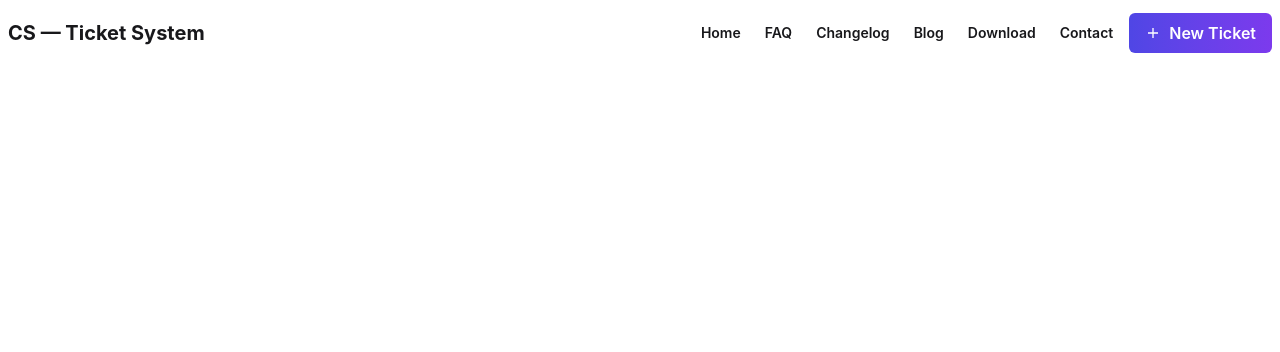
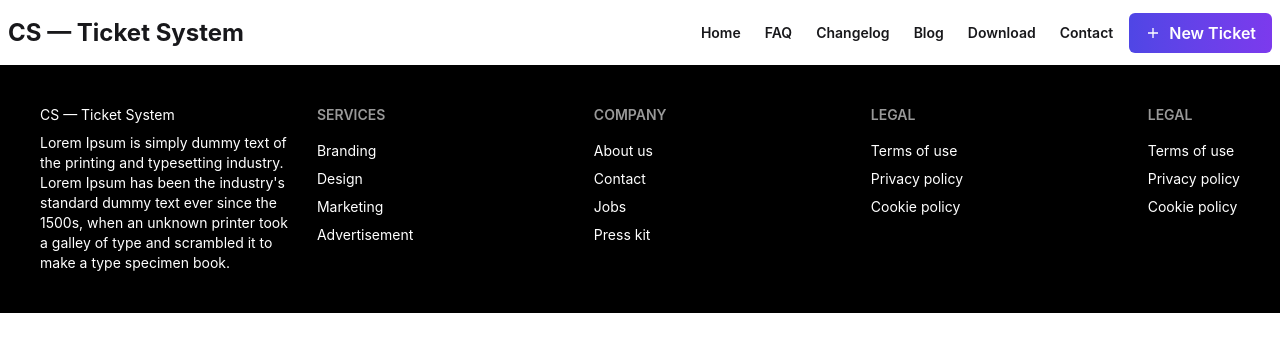
Before and after one commit to Web-hero-Dinajpur/Mission-assigmment-Progress, a React (Vite) app: page / in a window 1280 px wide. Shown: the top 352 px of the page. Built offline with nearby package versions, Linux system fonts and the light colour scheme.

Commit message:
footer section commit

```diff
--- a/src/App.jsx
+++ b/src/App.jsx
@@ -1,4 +1,5 @@
 import './App.css'
+import Footer from './Components/Shared/Footer/Footer'
 import Navbar from './Components/Shared/Navbar.jsx/Navbar'
 function App() {
 
@@ -8,6 +9,7 @@ function App() {
       <div className='w-[1280px] mx-auto'>
         <Navbar></Navbar>
       </div>
+      <Footer></Footer>
     </>
   )
 }
--- /dev/null
+++ b/src/Components/Shared/Footer/Footer.jsx
@@ -0,0 +1,47 @@
+import React from 'react';
+
+const Footer = () => {
+    return (
+        <footer className="footer sm:footer-horizontal bg-black text-white p-10 grid grid-cols-4">
+            <aside>
+                <h2>CS — Ticket System
+                </h2>
+                <p className='md:w-[250px]'>
+                    Lorem Ipsum is simply dummy text of the printing and typesetting industry.
+                    Lorem Ipsum has been the industry's standard dummy
+                    text ever since the 1500s, when an
+                    unknown printer took a galley of type and
+                    scrambled it to make a type specimen book.
+                </p>
+            </aside>
+            <nav>
+                <h6 className="footer-title">Services</h6>
+                <a className="link link-hover">Branding</a>
+                <a className="link link-hover">Design</a>
+                <a className="link link-hover">Marketing</a>
+                <a className="link link-hover">Advertisement</a>
+            </nav>
+            <nav>
+                <h6 className="footer-title">Company</h6>
+                <a className="link link-hover">About us</a>
+                <a className="link link-hover">Contact</a>
+                <a className="link link-hover">Jobs</a>
+                <a className="link link-hover">Press kit</a>
+            </nav>
+            <nav>
+                <h6 className="footer-title">Legal</h6>
+                <a className="link link-hover">Terms of use</a>
+                <a className="link link-hover">Privacy policy</a>
+                <a className="link link-hover">Cookie policy</a>
+            </nav>
+            <nav>
+                <h6 className="footer-title">Legal</h6>
+                <a className="link link-hover">Terms of use</a>
+                <a className="link link-hover">Privacy policy</a>
+                <a className="link link-hover">Cookie policy</a>
+            </nav>
+        </footer>
+    );
+};
+
+export default Footer;
--- a/src/Components/Shared/Navbar.jsx/Navbar.jsx
+++ b/src/Components/Shared/Navbar.jsx/Navbar.jsx
@@ -19,7 +19,7 @@ const Navbar = () => {
                         <li><a>Contact</a></li>
                     </ul>
                 </div>
-                <a className="btn-ghost text-xl font-bold">CS — Ticket System</a>
+                <a className="btn-ghost text-2xl font-bold">CS — Ticket System</a>
             </div>
             <div className="navbar-center hidden lg:flex">
                 <ul className="menu menu-horizontal px-1">
```
